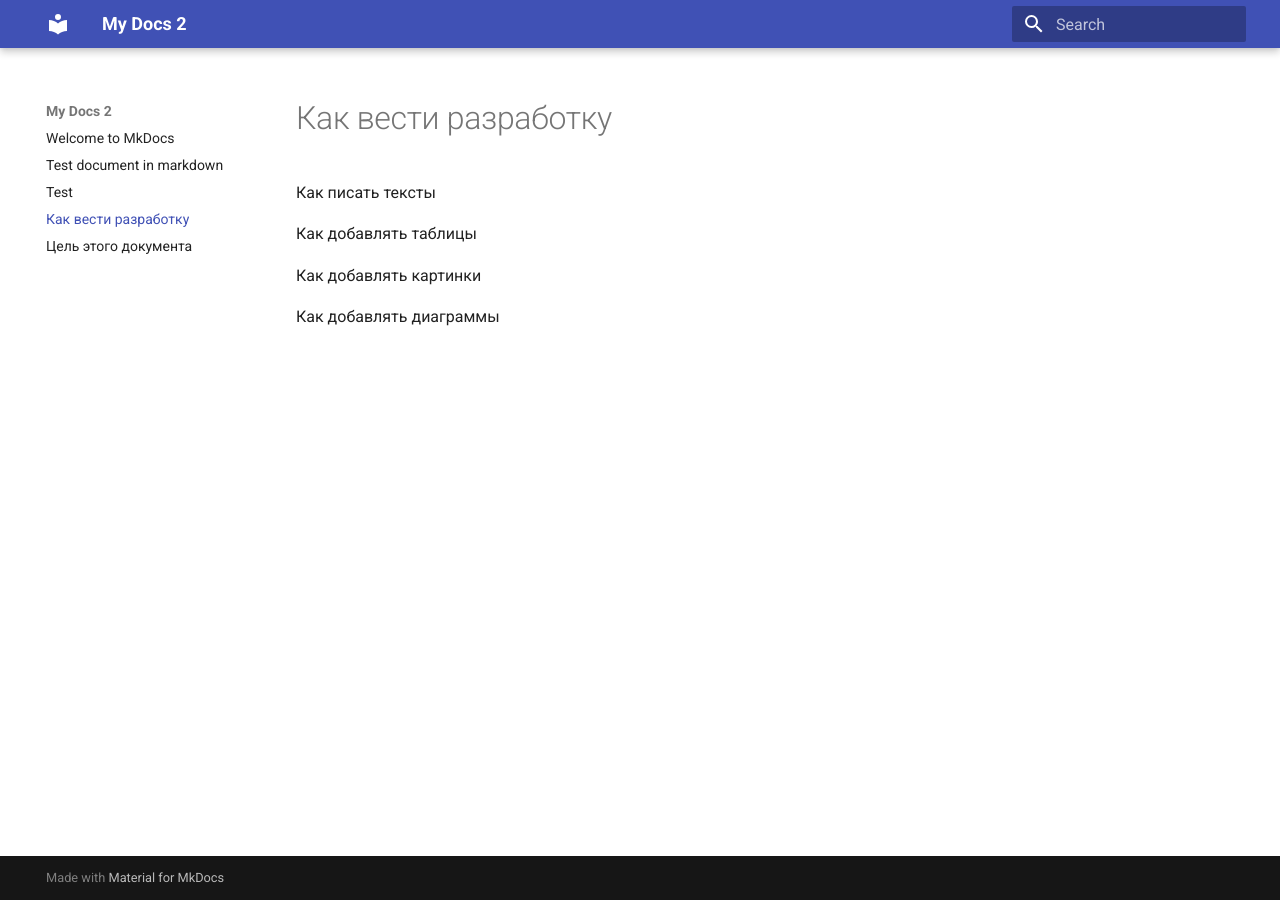
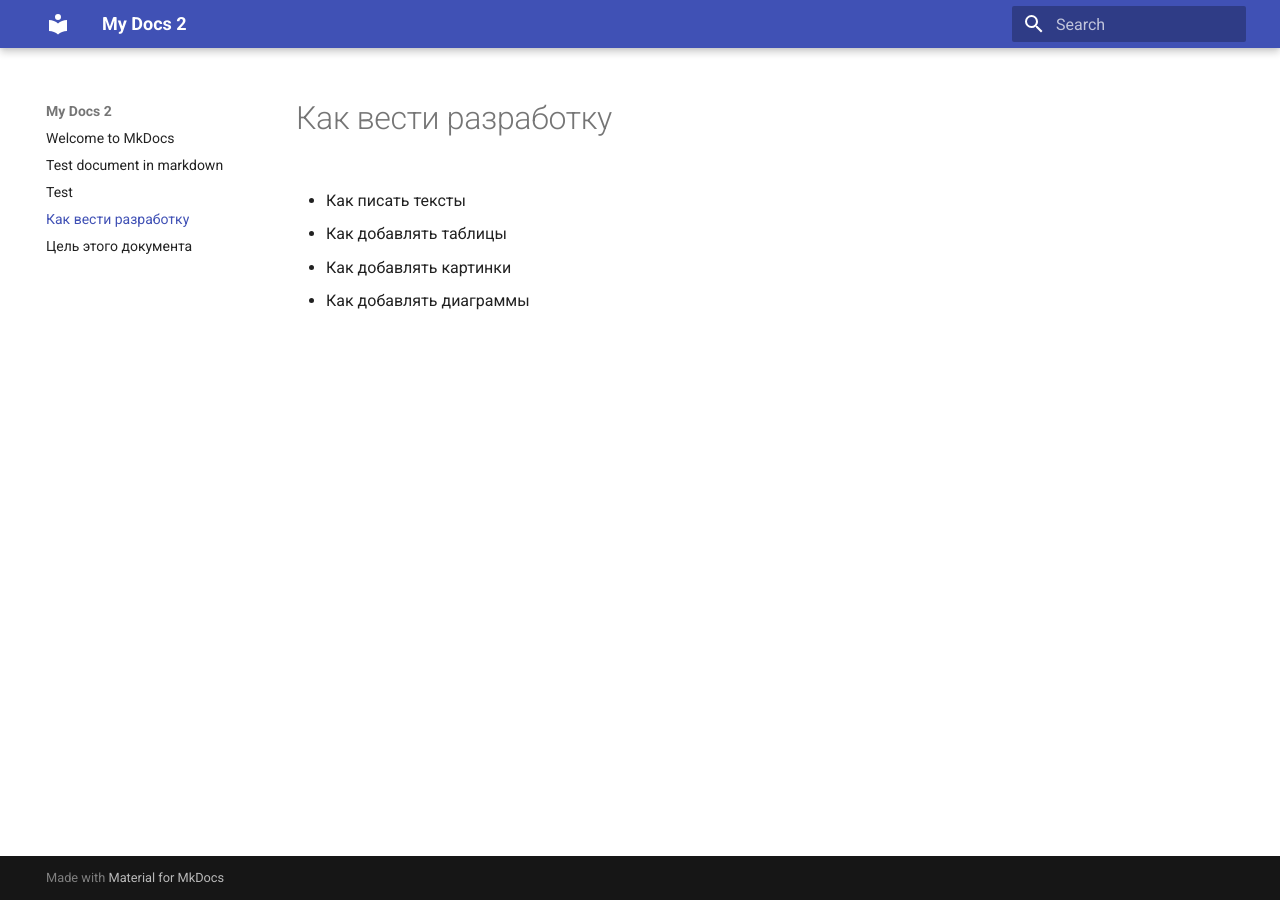
Before and after one commit to anton-merkulov/mkdocs, an MkDocs documentation site: the page built from docs/Как вести разработку.md, in a window 1280 px wide. Built offline with MkDocs 1.6.1 and Material for MkDocs 9.7.7, drawn with Linux system fonts in a browser that asks for light colours; the version menu is left out.

```diff
--- a/docs/Как вести разработку.md
+++ b/docs/Как вести разработку.md
@@ -1,7 +1,7 @@
-Как писать тексты
+- Как писать тексты
 
-Как добавлять таблицы
+- Как добавлять таблицы
 
-Как добавлять картинки
+- Как добавлять картинки
 
-Как добавлять диаграммы
+- Как добавлять диаграммы
```
Also changed, not shown: docs/Цель этого документа.md (+6 -0 lines).
